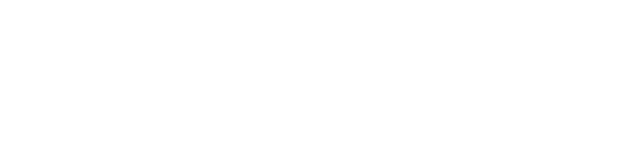
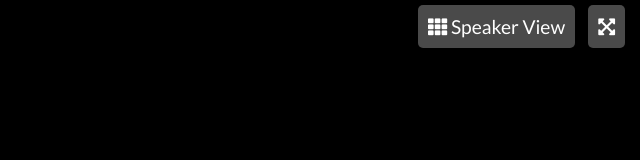
Before and after one commit to Gioelinz/html-css-zoom, a plain HTML site: page index.html in a window 1280 px wide. Shown: the whole page, without its empty margins (640-1280 px from the left). Drawn offline with Linux system fonts and the light colour scheme.

Commit message:
add header

```diff
--- a/css/style.css
+++ b/css/style.css
@@ -0,0 +1,53 @@
+/* Generics */
+
+*{
+ margin: 0;
+ padding: 0;
+ box-sizing: border-box;
+}
+
+body{
+    font-family: 'Lato', sans-serif;
+    background-color: #000;
+}
+
+.fullpage-container{
+    height: 100vh;
+}
+
+/* Utils */
+
+a {
+    text-decoration: none;
+    color: white;
+}
+
+
+/* Header */
+
+.header-main{
+    height: 80px;
+    width: 100%;
+    padding: 15px;
+}
+
+.settings-head{
+    text-align: right;
+}
+
+.settings-head a{
+    background-color: #4A4A4A;
+    padding: 10px 10px;
+    font-size: 1.2em;
+    border-radius: 5px;
+    margin-left: 10px;
+}
+
+/* Main  */
+
+.flex-container{
+    display: flex;
+    flex-wrap: wrap;
+}
+
+.partecipant
--- a/index.html
+++ b/index.html
@@ -6,12 +6,40 @@
     <meta http-equiv="X-UA-Compatible" content="IE=edge">
     <meta name="viewport" content="width=device-width, initial-scale=1.0">
     <link rel="icon" href="https://cdn.freelogovectors.net/wp-content/uploads/2020/10/zoom-icon-logo.png">
+    <link rel='stylesheet' href='https://cdnjs.cloudflare.com/ajax/libs/font-awesome/5.15.4/css/all.min.css'
+        integrity='sha512-1ycn6IcaQQ40/MKBW2W4Rhis/DbILU74C1vSrLJxCq57o941Ym01SwNsOMqvEBFlcgUa6xLiPY/NS5R+E6ztJQ=='
+        crossorigin='anonymous' />
+    <link rel="preconnect" href="https://fonts.googleapis.com">
+    <link rel="preconnect" href="https://fonts.gstatic.com" crossorigin>
+    <link href="https://fonts.googleapis.com/css2?family=Lato&display=swap" rel="stylesheet">
     <link rel="stylesheet" href="css/style.css">
     <title>Zoom</title>
 </head>
 
 <body>
 
+    <div class="fullpage-container">
+
+
+        <!-- Header -->
+
+        <header class="header-main">
+            <div class="settings-head">
+                <a href="#"><i class="fas fa-th"></i> Speaker View</a>
+                <a href="#"><i class="fas fa-expand-arrows-alt"></i></a>
+            </div>
+        </header>
+
+        <!-- Main -->
+
+        <main>
+            <div class="flex-container">
+                <div class="partecipant"></div>
+            </div>
+        </main>
+
+
+    </div>
 </body>
 
 </html>
```
